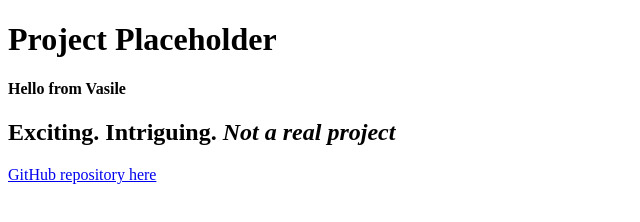
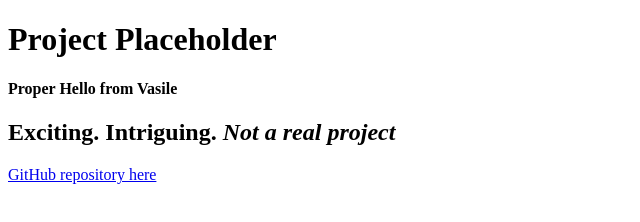
Before and after one commit to project-placeholder/project-placeholder, a plain HTML site: page index.html in a window 1280 px wide. Shown: the full height of the page, 0-640 px from the left. Drawn offline with Linux system fonts and the light colour scheme.

Commit message:
proper hello

```diff
--- a/index.html
+++ b/index.html
@@ -4,7 +4,7 @@
 </head>
 <body>
 	<h1>Project Placeholder</h1>
-	<h4>Hello from Vasile</h4>
+	<h4>Proper Hello from Vasile</h4>
 	<h2>Exciting. <strong>Intriguing</strong>. <em>Not a real project</em></h2>
 
 	<p>
```
